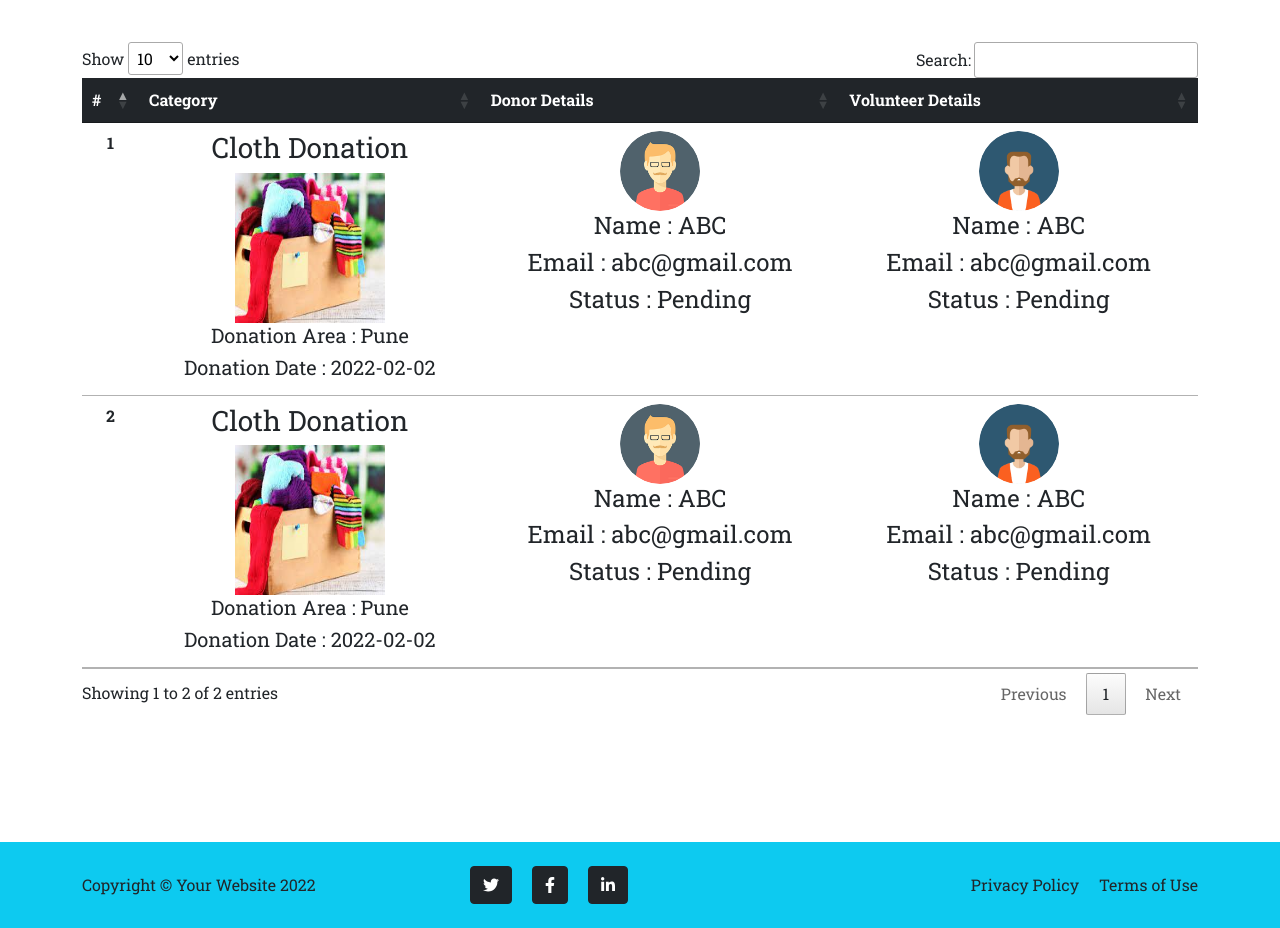
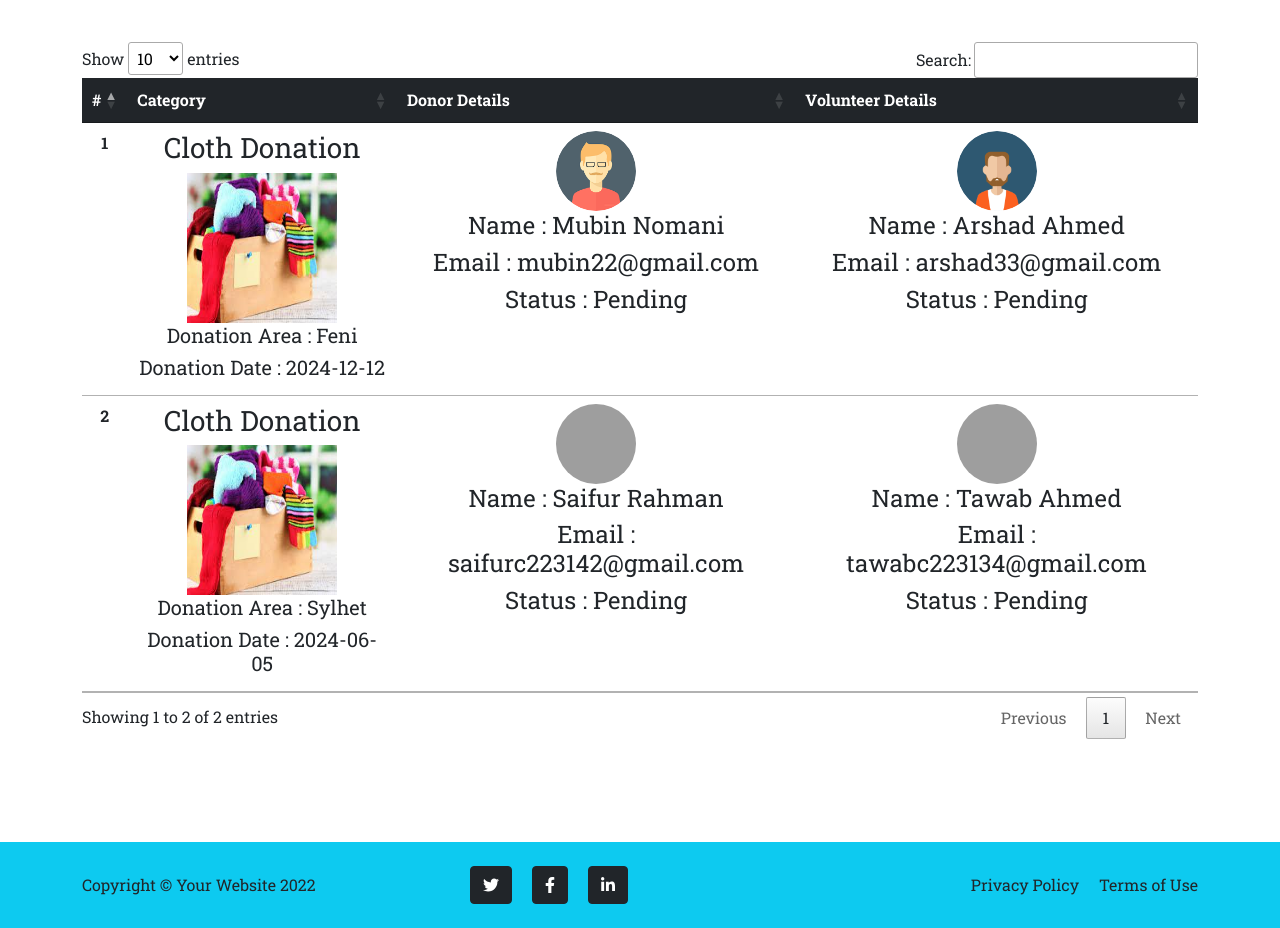
Before and after one commit to saifurc42/Charity-Donation-Platform-Volunteer-Opportunites, a Django app: page /gallery/ in a window 1280 px wide. Shown: the part 76-1004 px from the top of the page. Run offline with Django 5.2, Linux system fonts and the light colour scheme; some libraries are stand-ins or nearby versions; grey boxes are pictures that could not be loaded.

Commit message:
Update gallery.html

```diff
--- a/app/templates/gallery.html
+++ b/app/templates/gallery.html
@@ -18,23 +18,23 @@
                     <td >
                         <h3 >Cloth Donation</h3>
                         <img src="{% static 'images/cloth-donation.jfif'%}" width="150" height="150" />
-                        <h5>Donation Area : Pune</h5>
-                        <h5>Donation Date : 2022-02-02</h5>
+                        <h5>Donation Area : Feni</h5>
+                        <h5>Donation Date : 2024-12-12</h5>
                     </td>
                     <td>
                         <div>
                             <img class="rounded-circle" src="{% static 'images/avtar5.png'%}" width="80" height="80" />
                         </div>
-                        <h4>Name : ABC</h4>
-                        <h4>Email : abc@gmail.com</h4>
+                        <h4>Name : Mubin Nomani </h4>
+                        <h4>Email : mubin22@gmail.com</h4>
                         <h4>Status : Pending</h4>
                     </td>
                     <td>
                         <div>
                             <img class="rounded-circle" src="{% static 'images/avtar4.png'%}" width="80" height="80" />
                         </div>
-                        <h4>Name : ABC</h4>
-                        <h4>Email : abc@gmail.com</h4>
+                        <h4>Name : Arshad Ahmed</h4>
+                        <h4>Email : arshad33@gmail.com</h4>
                         <h4>Status : Pending</h4>
                     </td>
                   </tr>
@@ -43,23 +43,23 @@
                     <td >
                         <h3 >Cloth Donation</h3>
                         <img src="{% static 'images/cloth-donation.jfif'%}" width="150" height="150" />
-                        <h5>Donation Area : Pune</h5>
-                        <h5>Donation Date : 2022-02-02</h5>
+                        <h5>Donation Area : Sylhet </h5>
+                        <h5>Donation Date : 2024-06-05</h5>
                     </td>
                     <td>
                         <div>
-                            <img class="rounded-circle" src="{% static 'images/avtar5.png'%}" width="80" height="80" />
+                            <img class="rounded-circle" src="{% static 'images/avatar1.png'%}" width="80" height="80" />
                         </div>
-                        <h4>Name : ABC</h4>
-                        <h4>Email : abc@gmail.com</h4>
+                        <h4>Name : Saifur Rahman</h4>
+                        <h4>Email : saifurc223142@gmail.com</h4>
                         <h4>Status : Pending</h4>
                     </td>
                     <td>
                         <div>
-                            <img class="rounded-circle" src="{% static 'images/avtar4.png'%}" width="80" height="80" />
+                            <img class="rounded-circle" src="{% static 'images/avatar2.png'%}" width="80" height="80" />
                         </div>
-                        <h4>Name : ABC</h4>
-                        <h4>Email : abc@gmail.com</h4>
+                        <h4>Name : Tawab Ahmed </h4>
+                        <h4>Email : tawabc223134@gmail.com</h4>
                         <h4>Status : Pending</h4>
                     </td>
                   </tr>
```
